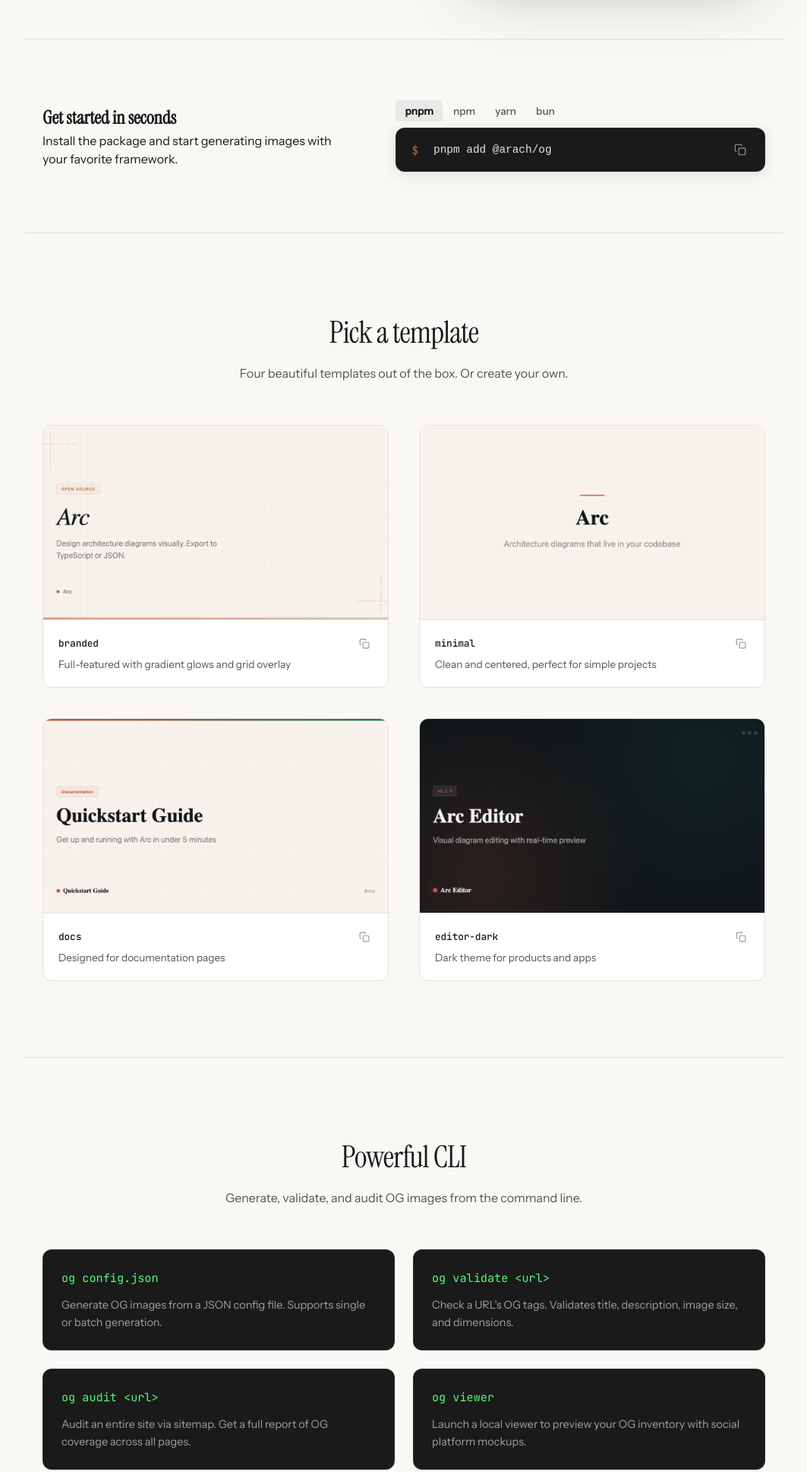
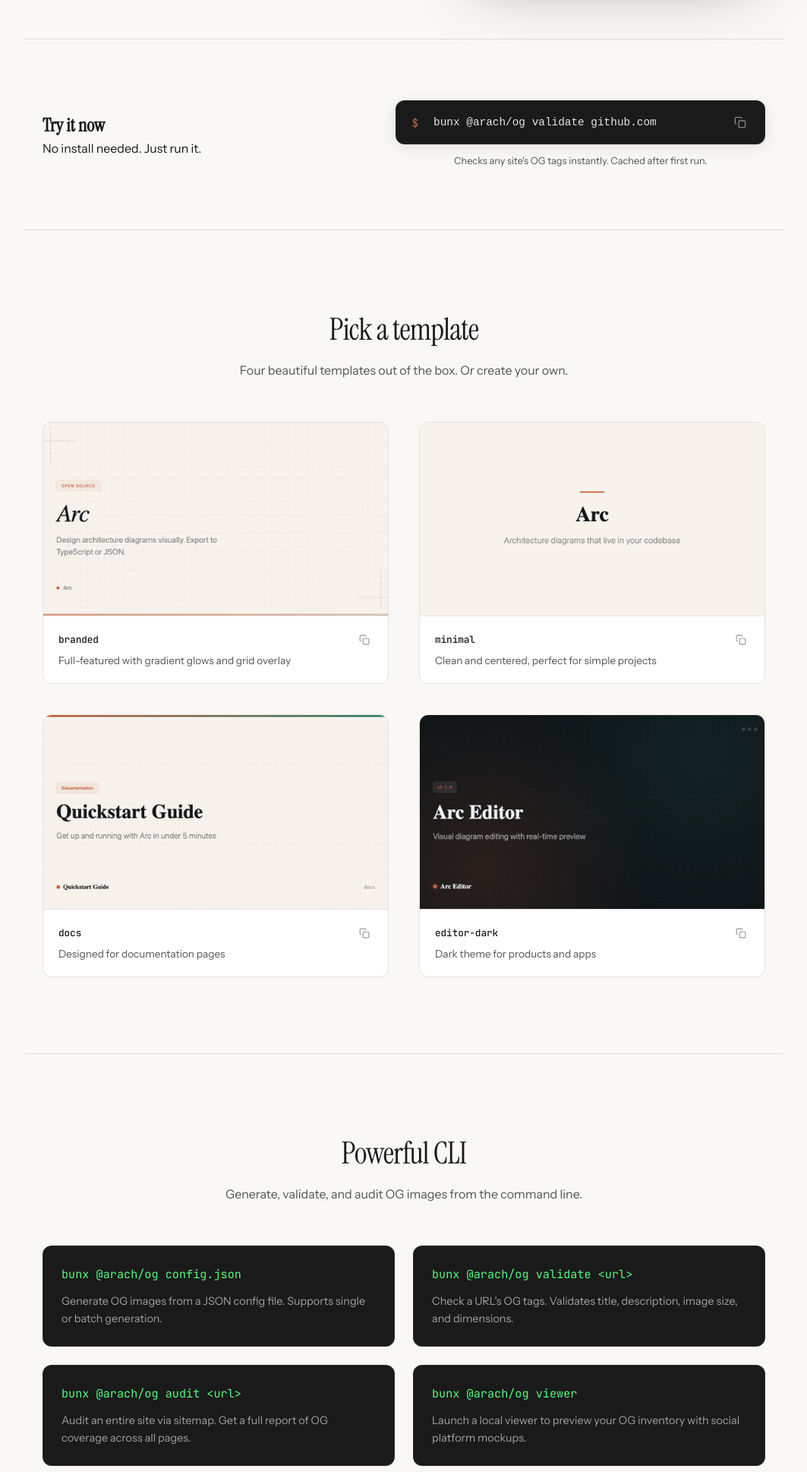
Before and after one commit to arach/og, a website built with Vite: page www/index.html in a window 1280 px wide. Shown: the part 540-2477 px from the top of the page at 76% size, without its empty margins (108-1171 px from the left). Built offline with nearby package versions, Linux system fonts and the light colour scheme.

Commit message:
✨ Simplify get started - no install needed, just bunx
- Replace install tabs with single "Try it now" command
- Use bunx @arach/og for all CLI examples
- Remove package manager tab switching logic
- Add helpful hint about caching

```diff
--- a/www/index.html
+++ b/www/index.html
@@ -91,23 +91,18 @@
       <div class="container">
         <div class="quick-start-content">
           <div class="qs-text">
-            <h2>Get started in seconds</h2>
-            <p>Install the package and start generating images with your favorite framework.</p>
+            <h2>Try it now</h2>
+            <p>No install needed. Just run it.</p>
           </div>
           <div class="install-wrapper">
-            <div class="install-tabs">
-              <button class="install-tab active" data-pm="pnpm">pnpm</button>
-              <button class="install-tab" data-pm="npm">npm</button>
-              <button class="install-tab" data-pm="yarn">yarn</button>
-              <button class="install-tab" data-pm="bun">bun</button>
-            </div>
             <div class="install">
               <span class="install-prompt">$</span>
-              <code id="install-cmd">pnpm add @arach/og</code>
+              <code id="install-cmd">bunx @arach/og validate github.com</code>
               <button class="install-copy" title="Copy command">
                 <svg viewBox="0 0 24 24" fill="none" stroke="currentColor" stroke-width="2" width="16" height="16"><rect x="9" y="9" width="13" height="13" rx="2"/><path d="M5 15H4a2 2 0 01-2-2V4a2 2 0 012-2h9a2 2 0 012 2v1"/></svg>
               </button>
             </div>
+            <p class="install-hint">Checks any site's OG tags instantly. Cached after first run.</p>
           </div>
         </div>
       </div>
@@ -189,25 +184,25 @@
         <div class="cli-grid">
           <div class="cli-command">
             <div class="cli-command-header">
-              <code>og config.json</code>
+              <code>bunx @arach/og config.json</code>
             </div>
             <p>Generate OG images from a JSON config file. Supports single or batch generation.</p>
           </div>
           <div class="cli-command">
             <div class="cli-command-header">
-              <code>og validate &lt;url&gt;</code>
+              <code>bunx @arach/og validate &lt;url&gt;</code>
             </div>
             <p>Check a URL's OG tags. Validates title, description, image size, and dimensions.</p>
           </div>
           <div class="cli-command">
             <div class="cli-command-header">
-              <code>og audit &lt;url&gt;</code>
+              <code>bunx @arach/og audit &lt;url&gt;</code>
             </div>
             <p>Audit an entire site via sitemap. Get a full report of OG coverage across all pages.</p>
           </div>
           <div class="cli-command">
             <div class="cli-command-header">
-              <code>og viewer</code>
+              <code>bunx @arach/og viewer</code>
             </div>
             <p>Launch a local viewer to preview your OG inventory with social platform mockups.</p>
           </div>
--- a/www/main.js
+++ b/www/main.js
@@ -57,31 +57,6 @@ function setupCopyButtons() {
   });
 }
 
-// Package Manager Tabs
-function setupTabs() {
-  const tabs = document.querySelectorAll('.install-tab');
-  const codeEl = document.getElementById('install-cmd');
-
-  const commands = {
-    pnpm: 'pnpm add @arach/og',
-    npm: 'npm install @arach/og',
-    yarn: 'yarn add @arach/og',
-    bun: 'bun add @arach/og'
-  };
-
-  tabs.forEach(tab => {
-    tab.addEventListener('click', () => {
-      // Update Active State
-      tabs.forEach(t => t.classList.remove('active'));
-      tab.classList.add('active');
-
-      // Update Command
-      const pm = tab.getAttribute('data-pm');
-      codeEl.textContent = commands[pm];
-    });
-  });
-}
-
 async function handleCopy(btn, text) {
   try {
     await navigator.clipboard.writeText(text);
@@ -101,4 +76,3 @@ async function handleCopy(btn, text) {
 }
 
 setupCopyButtons();
-setupTabs();
--- a/www/style.css
+++ b/www/style.css
@@ -425,6 +425,14 @@ h1 {
   color: #fff;
 }
 
+.install-hint {
+  font-size: 0.8rem;
+  color: var(--text-muted);
+  margin-top: 12px;
+  text-align: center;
+  font-weight: 300;
+}
+
 /* Templates */
 .templates {
   padding: 100px 0;
```
